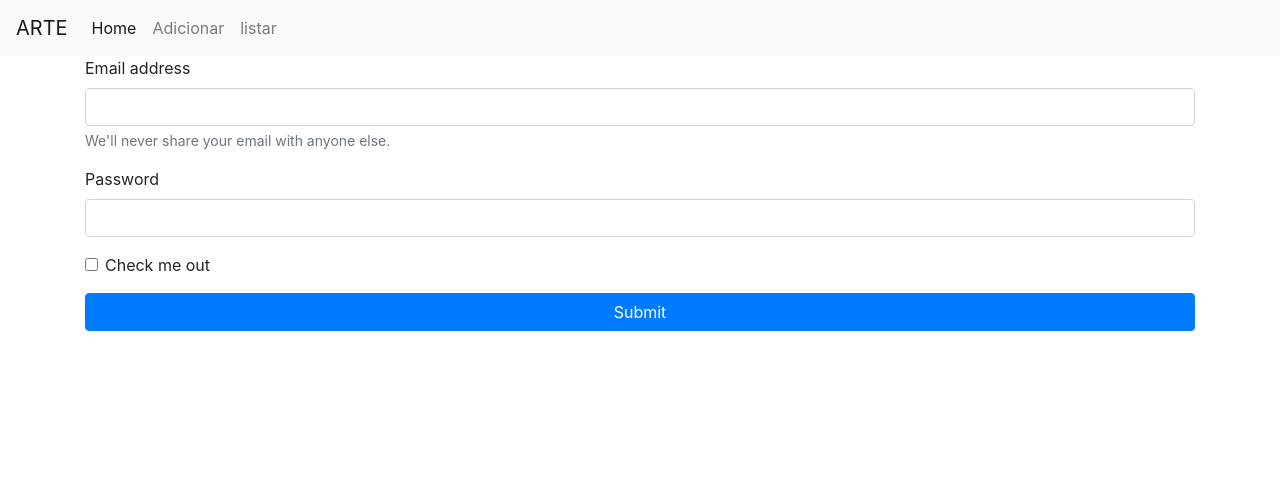
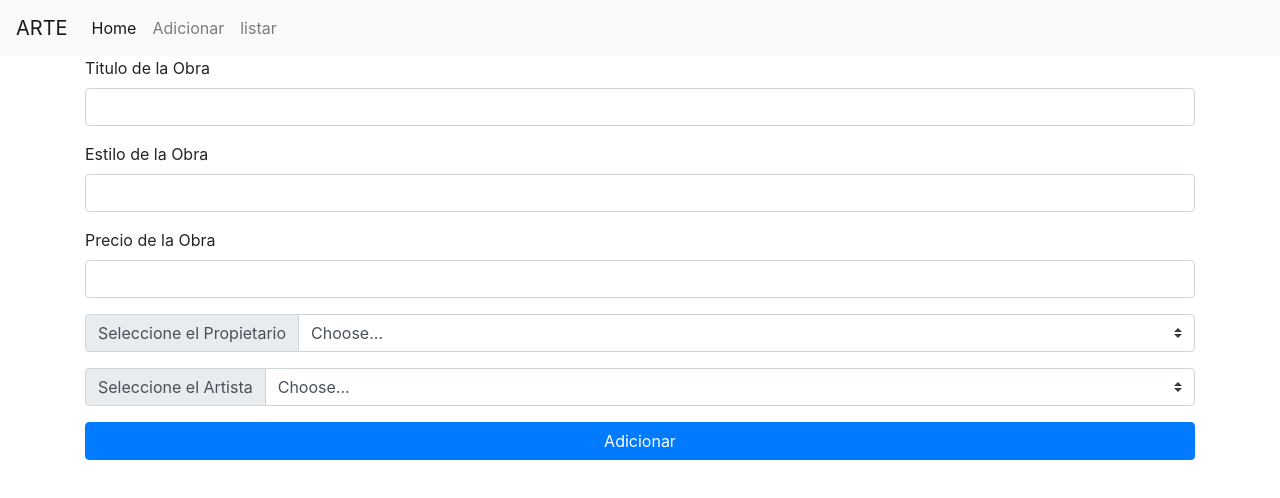
Before and after one commit to rami554/FrontProgra, an Angular app in the folder FrontFinal/: page /adicionar in a window 1280 px wide. Shown: the top 498 px of the page. Built offline with nearby package versions, Linux system fonts and the light colour scheme.

Commit message:
formulario

```diff
--- a/FrontFinal/src/app/adicionar/adicionar.component.html
+++ b/FrontFinal/src/app/adicionar/adicionar.component.html
@@ -1,16 +1,37 @@
 <form>
     <div class="form-group">
-      <label for="exampleInputEmail1">Email address</label>
-      <input type="email" class="form-control" id="exampleInputEmail1" aria-describedby="emailHelp">
-      <small id="emailHelp" class="form-text text-muted">We'll never share your email with anyone else.</small>
+      <label for="Titulo">Titulo de la Obra</label>
+      <input type="text" class="form-control" id="Titulo">
     </div>
     <div class="form-group">
-      <label for="exampleInputPassword1">Password</label>
-      <input type="password" class="form-control" id="exampleInputPassword1">
+      <label for="Estilo">Estilo de la Obra</label>
+      <input type="text" class="form-control" id="Estilo">
     </div>
-    <div class="form-group form-check">
-      <input type="checkbox" class="form-check-input" id="exampleCheck1">
-      <label class="form-check-label" for="exampleCheck1">Check me out</label>
+    <div class="form-group">
+      <label for="Precio">Precio de la Obra</label>
+      <input type="number" class="form-control" id="Precio">
     </div>
-    <button type="submit" class="btn btn-primary btn-block">Submit</button>
+    <div class="input-group mb-3">
+      <div class="input-group-prepend">
+        <label class="input-group-text" for="inputGroupSelect01">Seleccione el Propietario</label>
+      </div>
+      <select class="custom-select" id="inputGroupSelect01">
+        <option selected>Choose...</option>
+        <option value="1">One</option>
+        <option value="2">Two</option>
+        <option value="3">Three</option>
+      </select>
+    </div>
+    <div class="input-group mb-3">
+      <div class="input-group-prepend">
+        <label class="input-group-text" for="inputGroupSelect01">Seleccione el Artista</label>
+      </div>
+      <select class="custom-select" id="inputGroupSelect01">
+        <option selected>Choose...</option>
+        <option value="1">One</option>
+        <option value="2">Two</option>
+        <option value="3">Three</option>
+      </select>
+    </div>
+    <button type="submit" class="btn btn-primary btn-block">Adicionar</button>
   </form>
--- a/FrontFinal/src/app/app.component.html
+++ b/FrontFinal/src/app/app.component.html
@@ -7,13 +7,13 @@
   <div class="collapse navbar-collapse" id="navbarSupportedContent">
     <ul class="navbar-nav mr-auto">
       <li class="nav-item active">
-        <a class="nav-link" href="/home">Home <span class="sr-only">(current)</span></a>
+        <a class="nav-link" routerLink="/home">Home <span class="sr-only">(current)</span></a>
       </li>
       <li class="nav-item">
-        <a class="nav-link" href="/adicionar">Adicionar</a>
+        <a class="nav-link" routerLink="/adicionar">Adicionar</a>
       </li>
       <li class="nav-item">
-        <a class="nav-link" href="/listar">listar</a>
+        <a class="nav-link" routerLink="/listar">listar</a>
       </li>
     </ul>
   </div>
```
